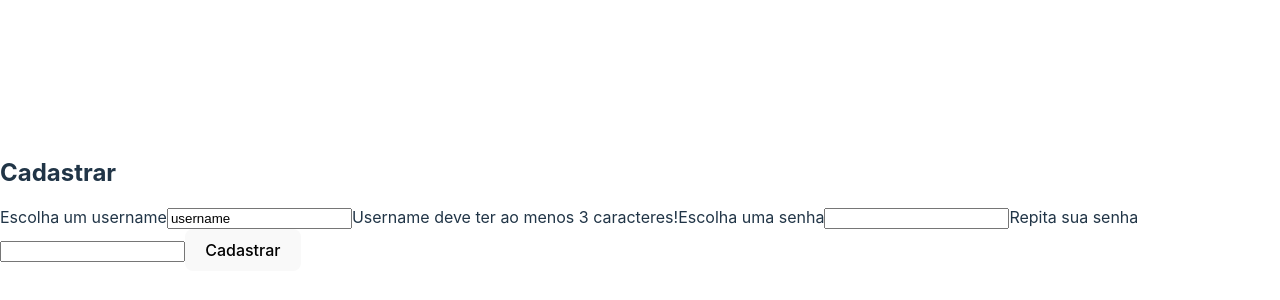
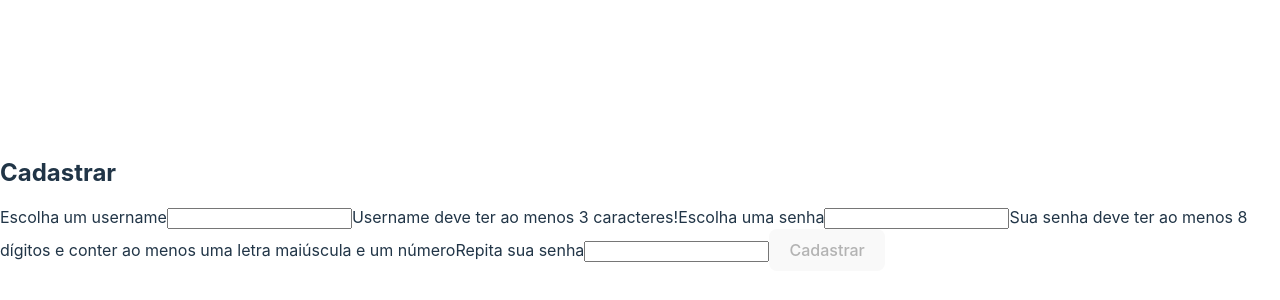
Before and after one commit to EronAlves1996/NGCashTeste, a React (Vite) app in the folder front/: page /cadastro in a window 1280 px wide. Shown: the part 194-494 px from the top of the page. Built offline with nearby package versions, Linux system fonts and the light colour scheme.

Commit message:
Correct some bugs

```diff
--- a/front/src/App.tsx
+++ b/front/src/App.tsx
@@ -1,6 +1,9 @@
+import { useState } from "react";
 import { Outlet } from "react-router-dom";
 
 export function App() {
+  const [user, setUser] = useState(null);
+
   return (
     <>
       <header></header>
--- a/front/src/Cadastro.tsx
+++ b/front/src/Cadastro.tsx
@@ -1,4 +1,5 @@
 import { useState } from "react";
+import { useNavigate } from "react-router-dom";
 import { apiCaller } from "./apiCaller";
 
 export function Cadastro() {
@@ -7,6 +8,21 @@ export function Cadastro() {
     repeatedPassword: "",
   });
   const [username, setUsername] = useState("");
+  const navigate = useNavigate();
+  const [errMess, setErrMess] = useState("");
+
+  const validationCriteria: () => boolean = () => {
+    return (
+      username.length >= 3 &&
+      verifyPassword.password.length >= 8 &&
+      !!verifyPassword.password.match(
+        /(?=.*\d)(?=.*[a-z])(?=.*[A-Z])^[^ ]+$/
+      ) &&
+      verifyPassword.password == verifyPassword.repeatedPassword
+    );
+  };
+
+  console.log(validationCriteria());
 
   return (
     <>
@@ -17,7 +33,7 @@ export function Cadastro() {
           type="text"
           id="username"
           name="username"
-          value="username"
+          value={username}
           onChange={(e) => setUsername(e.target.value)}
         />
         {username.length < 3 && (
@@ -35,7 +51,7 @@ export function Cadastro() {
           }}
         />
         {verifyPassword.password.length < 8 &&
-          verifyPassword.password.match(
+          !verifyPassword.password.match(
             /(?=.*\d)(?=.*[a-z])(?=.*[A-Z])^[^ ]+$/
           ) && (
             <span>
@@ -43,6 +59,7 @@ export function Cadastro() {
               maiúscula e um número
             </span>
           )}
+
         <label htmlFor="repeatPassword">Repita sua senha</label>
         <input
           type="password"
@@ -60,8 +77,9 @@ export function Cadastro() {
           <span>Senhas não conferem!</span>
         )}
         <button
-          onClick={() => {
-            apiCaller(
+          type="button"
+          onClick={async () => {
+            const result = await apiCaller(
               "cadastro",
               "POST",
               { "Content-Type": "application/json" },
@@ -70,10 +88,20 @@ export function Cadastro() {
                 password: verifyPassword.password,
               }
             );
+            if (result.status !== 201) {
+              setErrMess(
+                ((await result.json()) as { message: string }).message
+              );
+              return;
+            }
+
+            navigate("/", { state: { message: "Registrado com sucesso!!" } });
           }}
+          disabled={!validationCriteria()}
         >
           Cadastrar
         </button>
+        {errMess && <span>{errMess}</span>}
       </form>
     </>
   );
--- a/front/src/Index.tsx
+++ b/front/src/Index.tsx
@@ -1,19 +1,30 @@
 import { FormEvent } from "react";
-import { Link } from "react-router-dom";
+import { Link, useNavigate } from "react-router-dom";
 import { apiCaller } from "./apiCaller";
 
-export function Index() {
-  const handleSubmit = (e: FormEvent) => {
+export function Index({ user, setUser }: any) {
+  const navigate = useNavigate();
+
+  if (user !== null) {
+    navigate("/home");
+  }
+
+  const handleSubmit = async (e: FormEvent) => {
     const data = Object.fromEntries(
       new FormData(e.currentTarget as HTMLFormElement)
     );
     const auth = btoa(
       data.username.toString().concat(`:${data.password.toString()}`)
     );
-    apiCaller("login", "GET", {
+    const response = await apiCaller("login", "GET", {
       "Content-Type": "application/json",
       Authentication: `Basic ${auth}`,
     });
+
+    if (response.status === 200) {
+      setUser(await response.json());
+      navigate("/home");
+    }
   };
 
   return (
--- a/front/src/apiCaller.ts
+++ b/front/src/apiCaller.ts
@@ -4,7 +4,7 @@ export async function apiCaller(
   headers: HeadersInit = { "Content-Type": "application/json" },
   body?: Object
 ) {
-  await fetch(import.meta.env.VITE_API_URL + path, {
+  return await fetch(import.meta.env.VITE_API_URL + path, {
     credentials: "include",
     method: method,
     headers: headers,
```
Also changed, not shown: front/src/Home.tsx (added).
